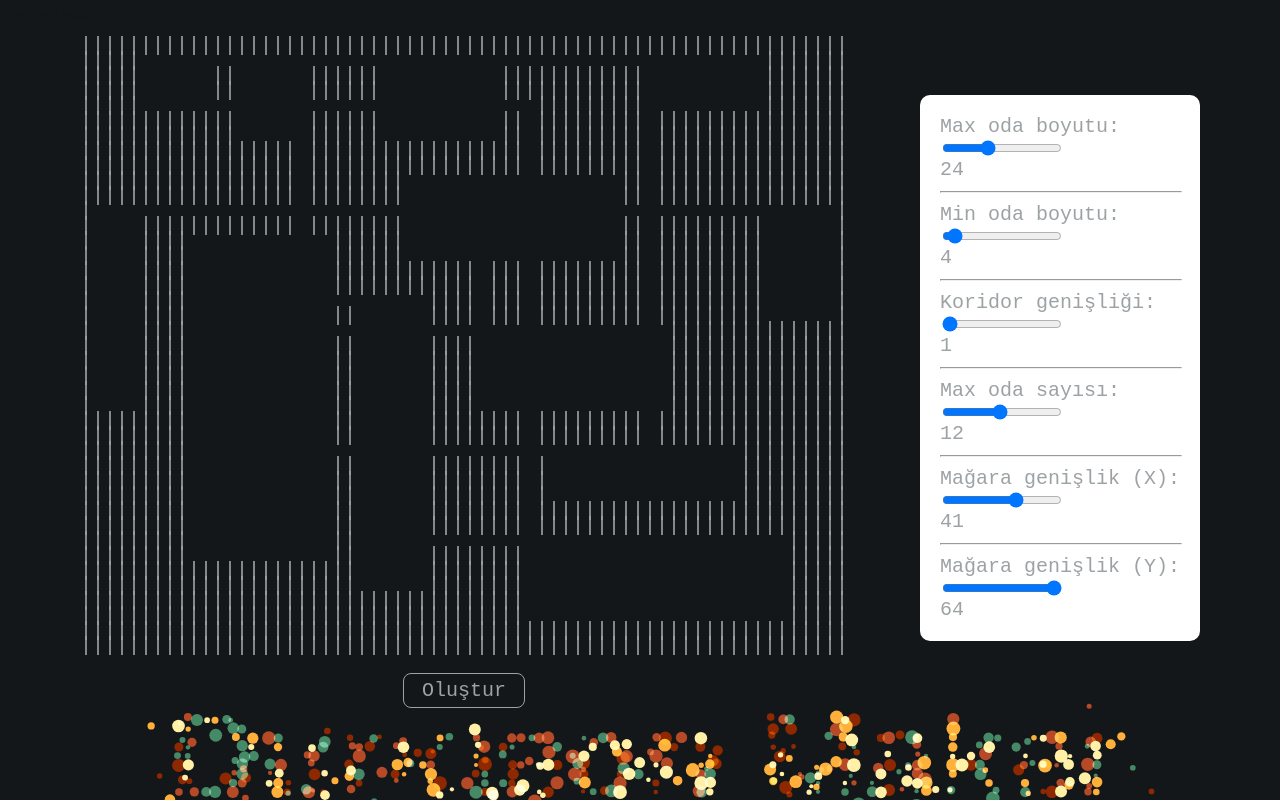
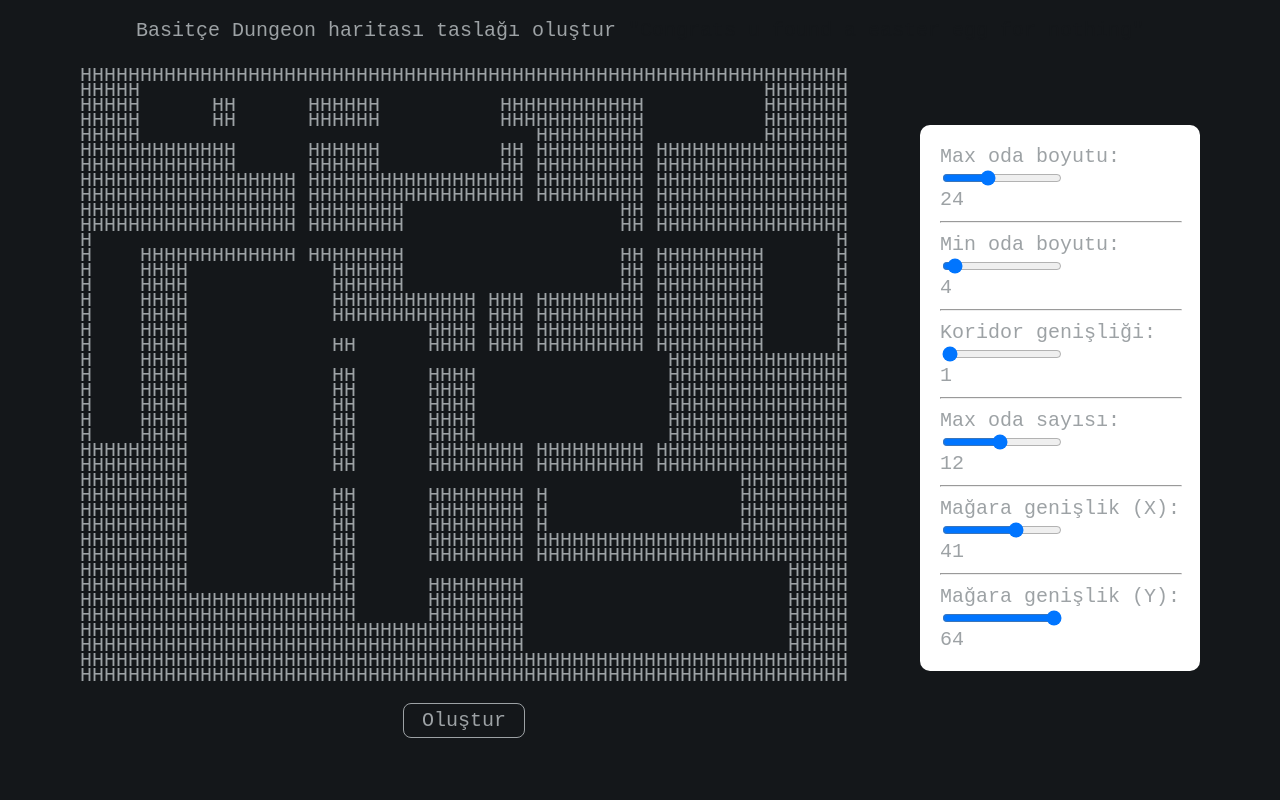
Before and after one commit to HakanYilmazzz/Dungeon-Map-Creator, a plain HTML site: page index.html in a window 1280 px wide. Drawn offline with Linux system fonts and the light colour scheme.

Commit message:
Görsel düzenlemeler

```diff
--- a/Js/app.js
+++ b/Js/app.js
@@ -21,7 +21,7 @@ function updateMap(el) {
 
   floorMap.forEach(function(e){
     var txt = e.map(function(cell){
-      return cell.cellType === 'wall' ? '|' : '\u00a0'})
+      return cell.cellType === 'wall' ? 'H' : '\u00a0'})
       .join('');
     append(el,txt);
     }
--- a/index.html
+++ b/index.html
@@ -11,9 +11,7 @@
 </head>
 <body>
   <div class="header">
-  <!-- <p id="title">Basitçe Dungeon haritası taslağı oluştur<span style="color:#14171A"> "Congrats u found a easter egg for nothing"</span></p> -->
-  <canvas id="scene"></canvas>
-  <input id="copy" type="text" value="Dungeon Maker" />
+  <p id="title">Basitçe Dungeon haritası taslağı oluştur<span style="color:#14171A"> "Congrats u found a easter egg for nothing"</span></p>
   </div>
 
 
@@ -52,6 +50,4 @@
 </body>
   <script type="text/javascript" src="./Js/dungeon-generator.js"></script>
   <script type="text/javascript" src="./Js/app.js"></script>
-  <script type="text/javascript" src="./Js/FancyText.js"></script>
-
   </body>
--- a/style.css
+++ b/style.css
@@ -10,23 +10,8 @@ p {
   line-height: 15px;
   text-align: center;
 }
-.header{
-  display: flex;
-  position: fixed;
-}
-canvas{
-  display: flex;
-  position: fixed;
-  width: 100%;
-  top: 0;
-}
-#copy{
-  font-size: 12px;
-  background-color: transparent;
-  outline:none;
-  border:0;
-  color: #14171A;
-}
+
+
 .page{
   top:10px;
   display: flex;
```
